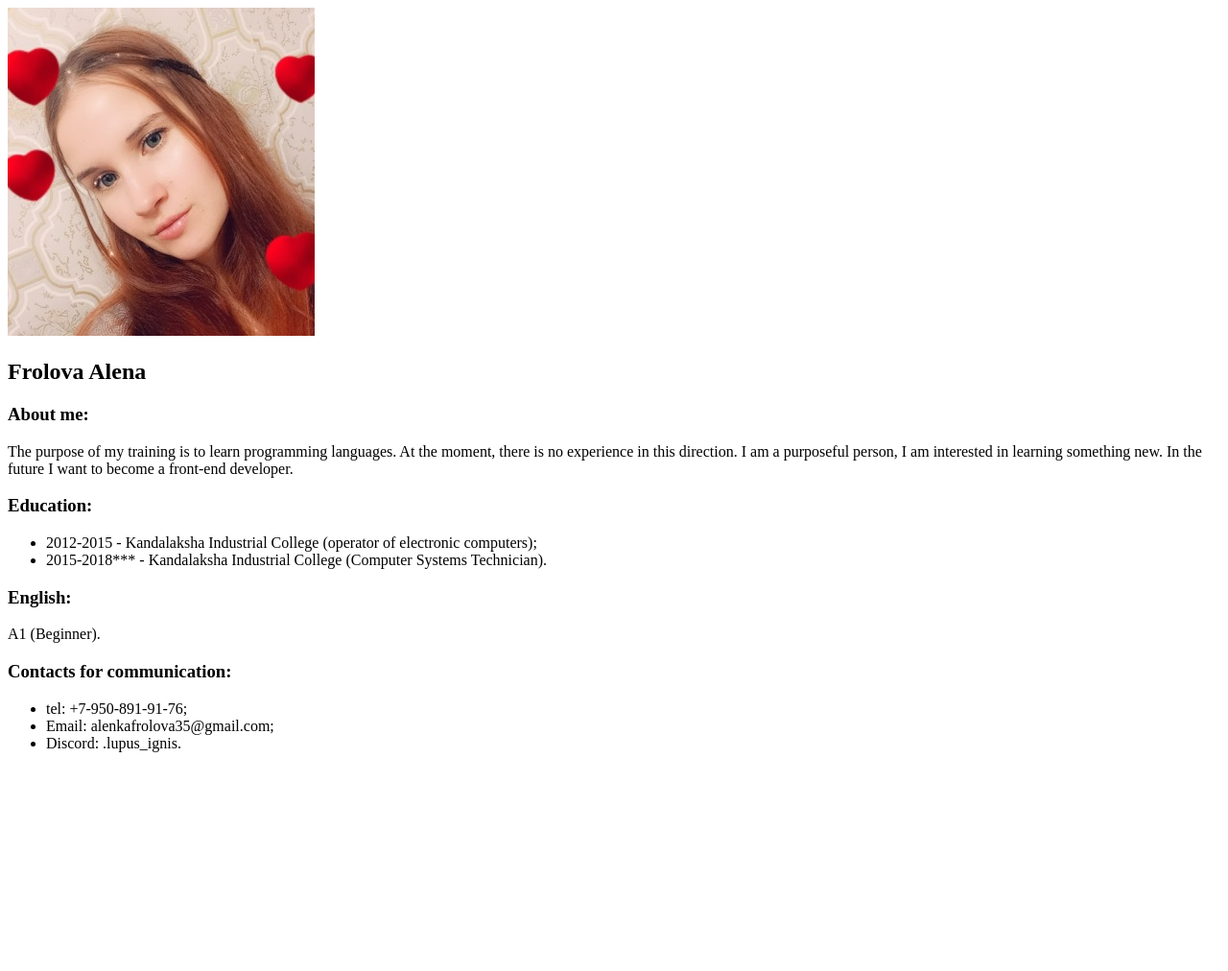
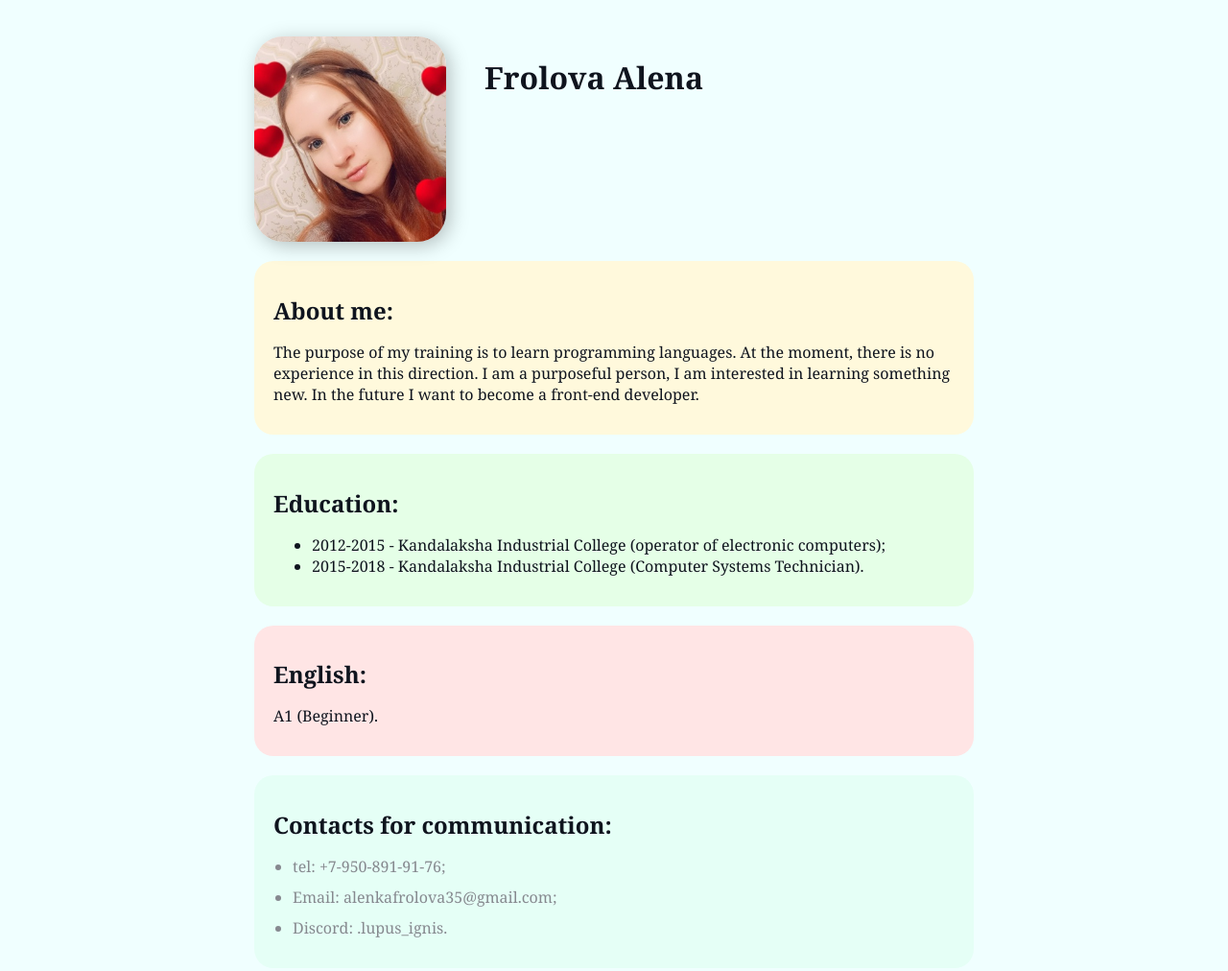
Before and after one commit to Lupua/rsschool-cv, a plain HTML site: page index.html in a window 1280 px wide. Shown: the whole page at 96% size. Before the commit the page ends 800 px from the top, so only its background shows below. Drawn offline with Linux system fonts and the light colour scheme.

Commit message:
feat: change style

```diff
--- a/index.html
+++ b/index.html
@@ -4,54 +4,48 @@
     <meta charset="UTF-8">
     <meta http-equiv="X-UA-Compatible" content="IE=edge" />
     <meta name="viewport" content="width=device-width, initial-scale=1.0" />
+    <link  href="style.css" rel="stylesheet"/>
 <title>Frolova Alena</title>
 </head>
 <body>
-    <section class="main_page">
-        <div class="block">
-            <div class="photo">
-<img src="image.png" alt="">
-            </div>
-            <div class="main_title">
+    <div class="conteiner">
+
+
+    <div class="info">
+    <img src="image.png" alt="foto" class="avatar"/>
+    <div class="info-text">
     <h1>Frolova Alena</h1>
 </div>
     </div>
-    </section>
-<section>
-    <div class="block">
-        <h3 class="title">About me:</h3>
+
+
+    <div class="block bg-yellow">
+            <h2>About me:</h2>
             <p> The purpose of my training is to learn programming languages.
                 At the moment, there is no experience in this direction. I am a purposeful person,
                 I am interested in learning something new. In the future I want to become a front-end developer.</p>
             </div>
-</section>
 
-<section>
-<div class="block">
-    <h3 class="title">Education:</h3>
-<p>
+     <div class="block bg-green">
+        <h2>Education:</h2>
         <ul>
             <li>
                 2012-2015 - Kandalaksha Industrial College (operator of electronic computers);
             </li>
             <li>
-            2015-2018*** - Kandalaksha Industrial College (Computer Systems Technician).
+                2015-2018 - Kandalaksha Industrial College (Computer Systems Technician).
             </li>
         </ul>
-</p>
     </div>
-</section>
 
-<section>
-<div class="block">
-    <h3 class="title">English:</h3>
+<div class="block bg-red">
+    <h2>English:</h2>
     <p>A1 (Beginner).</p>
 </div>
-</section>
-    <section>
-    <div class="block">
-        <h3 class="title">Contacts for communication:</h3>
-<ul>
+
+    <div class="block bg-blue">
+        <h2>Contacts for communication:</h2>
+<ul class="list">
     <li>
         tel: +7-950-891-91-76;
     </li>
@@ -63,6 +57,6 @@
     </li>
 </ul>
 </div>
-</section>
+</div>
     </body>
 </html>
--- a/style.css
+++ b/style.css
@@ -0,0 +1,71 @@
+body {
+    background-color:azure;
+    color: #0f141e;
+
+    font-size: 16px;
+    font-weight: normal;
+    font-family:Cambria, Cochin, Georgia, Times, 'Times New Roman', serif;
+}
+
+.avatar {
+    width: 200px;
+    border-radius: 30px;
+    box-shadow: 4px 4px 20px rgba(0, 0, 0, 0.25);
+}
+
+.info {
+    display: flex;
+    margin-bottom: 20px;
+}
+
+@media (max-width:700px){
+.info {
+    display: block;
+    text-align: center;
+}
+}
+
+.info-text {
+    margin-left: 40px;
+}
+
+.conteiner {
+max-width: 750px;
+margin: auto;
+padding-top: 30px;
+}
+
+.bg-yellow {
+    background: #fff9dc;
+}
+
+.bg-green {
+    background: #e5ffe7;
+}
+
+.bg-red {
+    background: #ffe5e5;
+}
+
+.bg-blue{
+    background: #e5fff6;
+}
+
+.block {
+    padding: 15px 20px;
+    margin-bottom: 20px;
+    border-radius: 20px;
+}
+
+.block h2 {
+    margin-bottom: 10px;
+}
+
+.list {
+padding: 0 20px;
+}
+
+ .list li {
+    color: #86898f;
+    margin-bottom: 10px;
+ }
```
Lines whose indentation alone changed are shown as unchanged.
